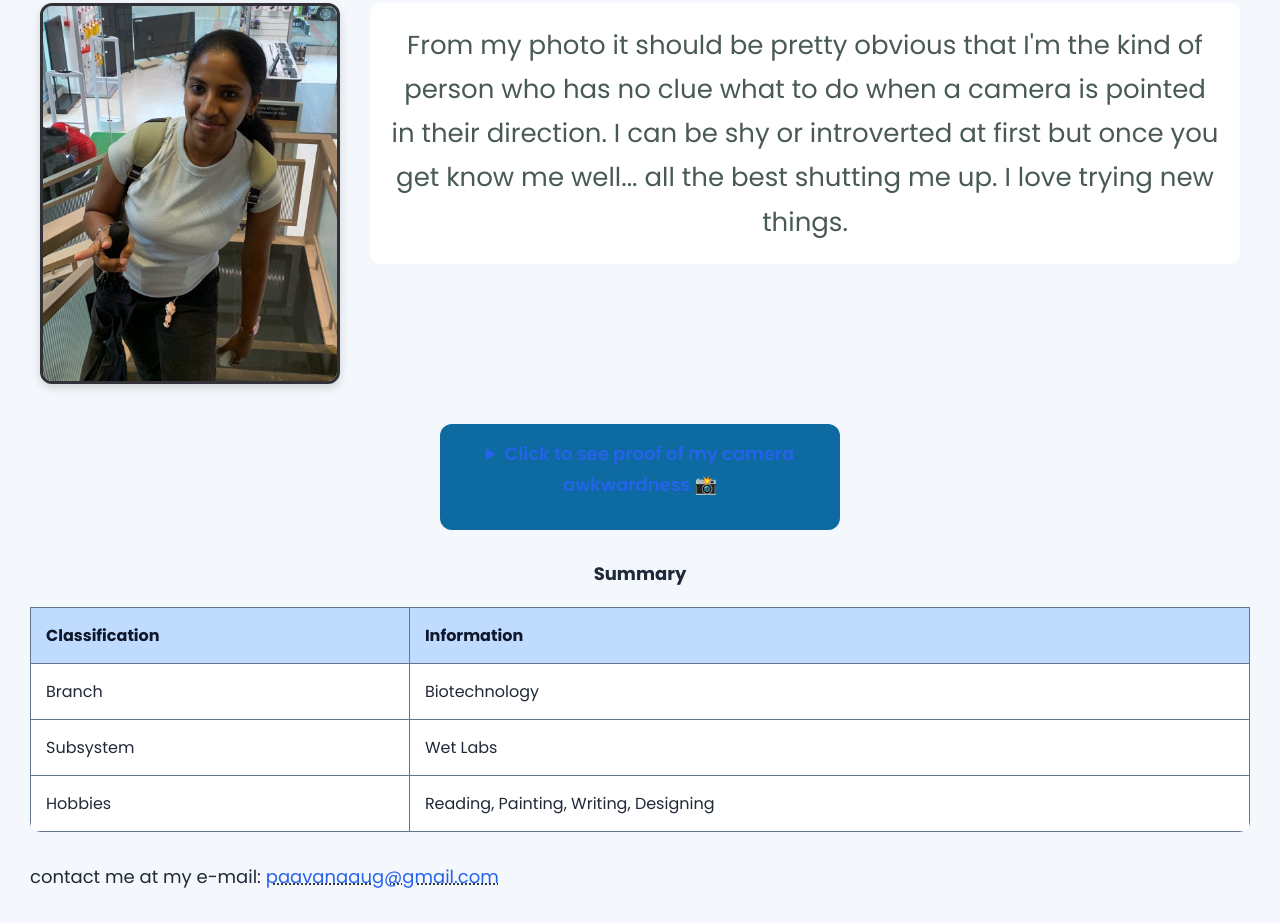
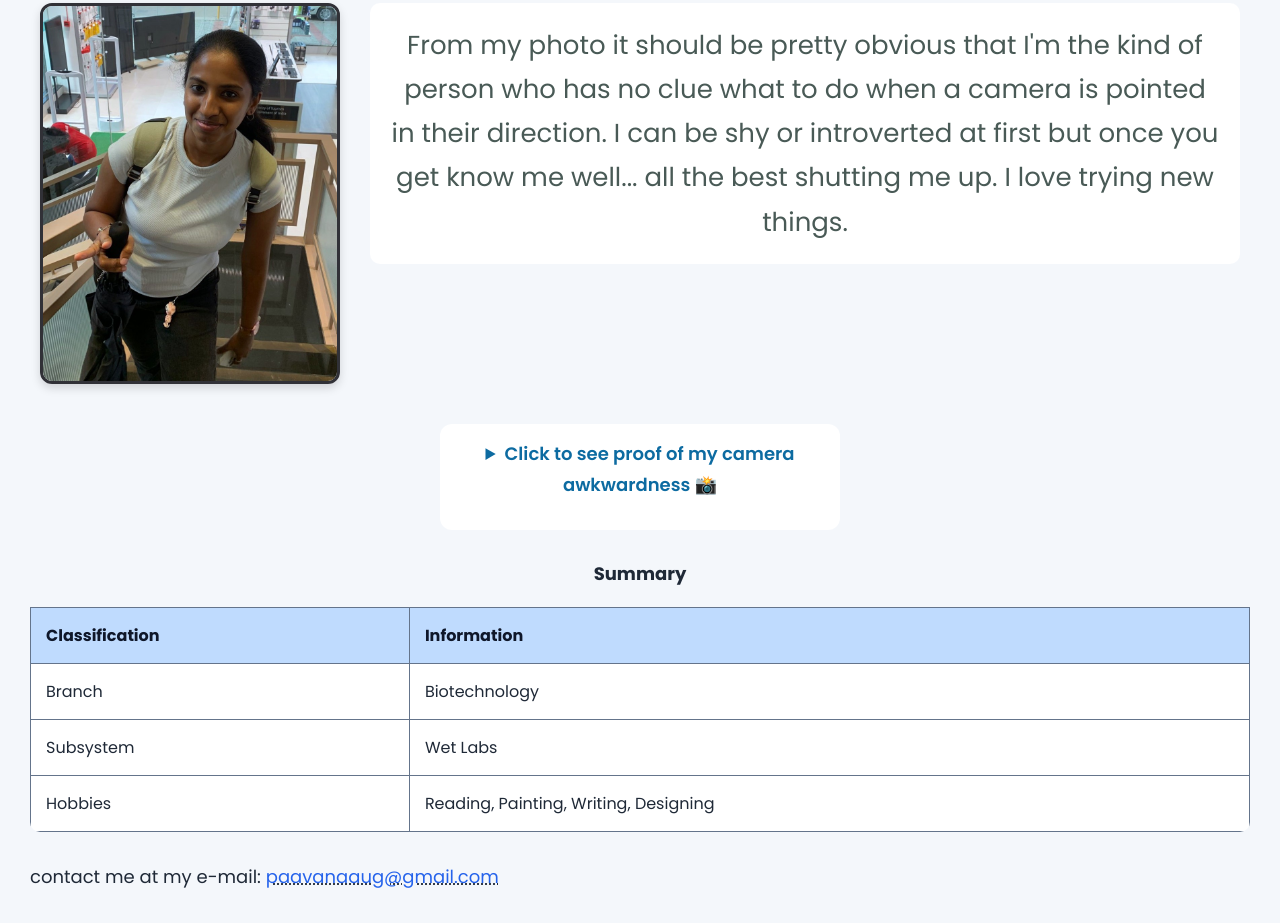
Before and after one commit to paaav-ana/Web-Development--Task-2, a plain HTML site: page index.html in a window 1280 px wide. Shown: the part 537-1460 px from the top of the page. Drawn offline with Linux system fonts and the light colour scheme.

Commit message:
Fixing button bg color mistake

```diff
--- a/IMstyles.css
+++ b/IMstyles.css
@@ -97,7 +97,7 @@ img {
     text-align: center;
     margin: 30px auto;
     padding: 15px;
-    background-color: #0D6BA1;
+    background-color: white;
     border-radius: 12px;
     max-width: 400px;
 }
@@ -106,8 +106,12 @@ img {
     cursor: pointer;
     font-size: 18px;
     font-weight: 600;
-    color: #2563eb;
+    color: #0D6BA1;
     margin-bottom: 15px;
+}
+
+.gif-reveal summary:hover {
+    background-color: #1d4ed8;
 }
 
 .gif-reveal img {
```
